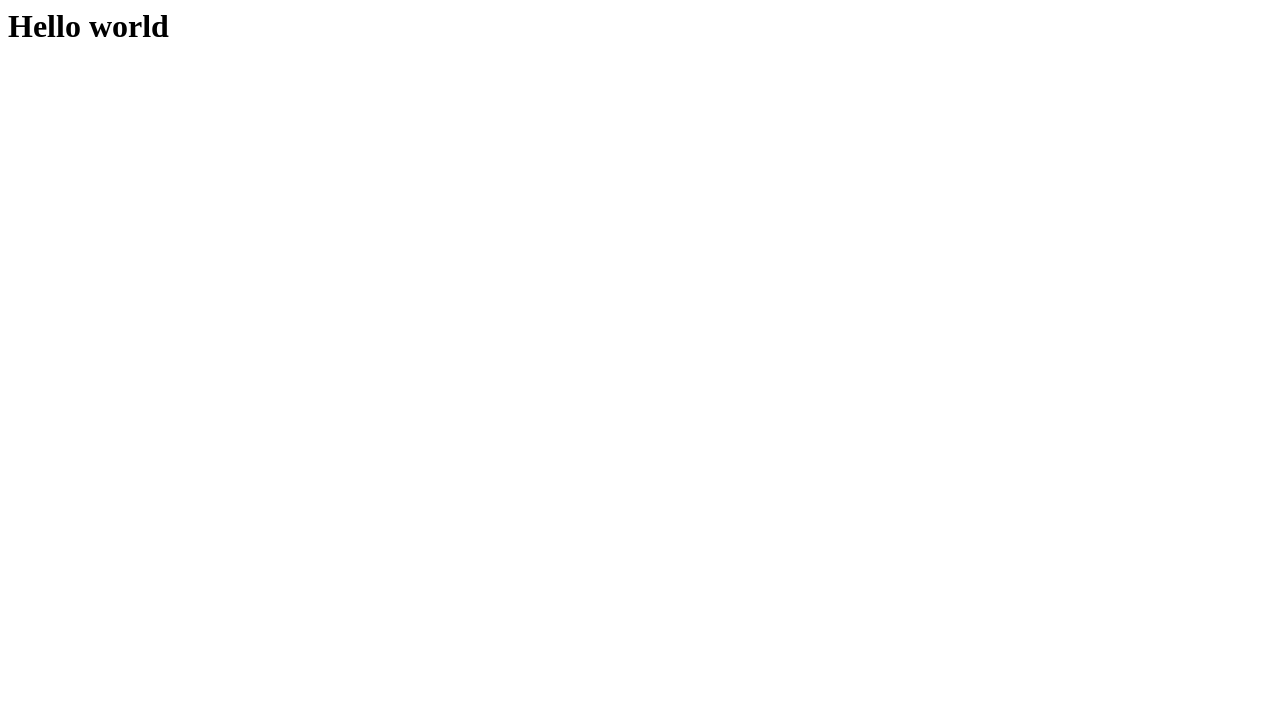
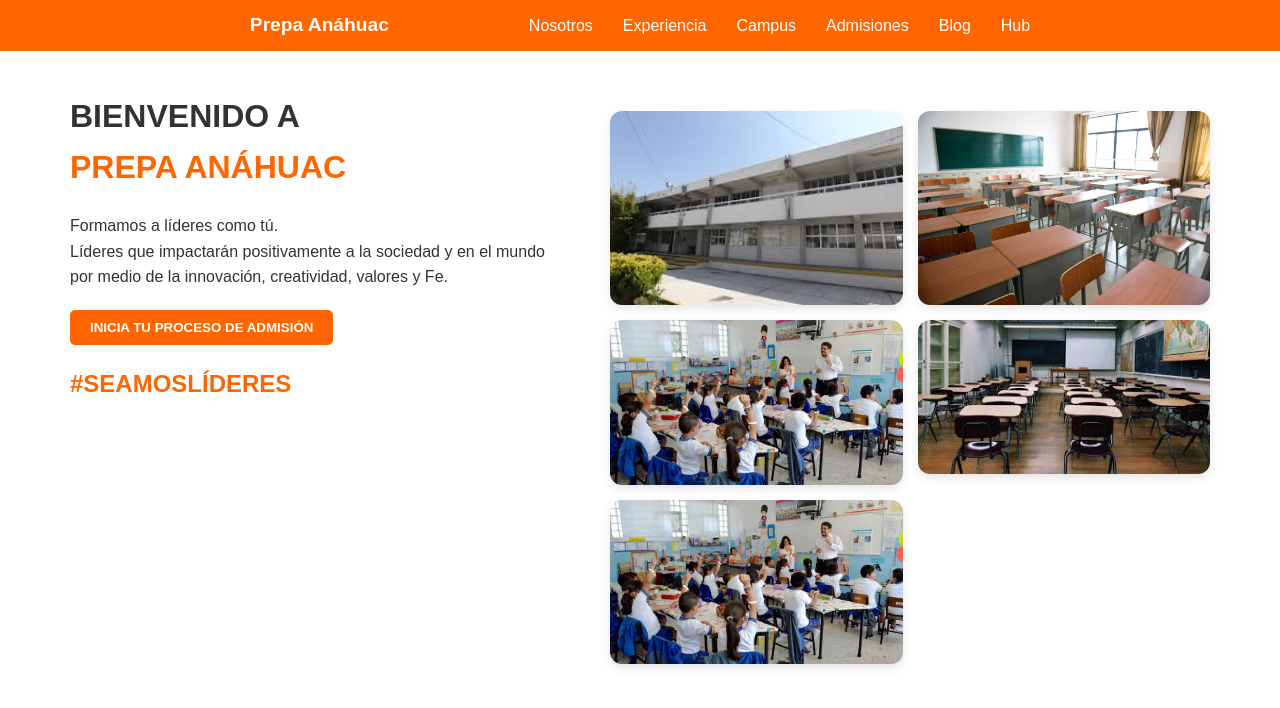
Before and after one commit to Oscar71k1/estadia-R-L-R, a plain HTML site: page index.html in a window 1280 px wide. Drawn offline with nearby package versions, Linux system fonts and the light colour scheme.

Commit message:
commit-2

```diff
--- a/index.html
+++ b/index.html
@@ -1,9 +1,61 @@
+<!DOCTYPE html>
+<html lang="es">
+<head>
+  <meta charset="UTF-8" />
+  <meta name="viewport" content="width=device-width, initial-scale=1.0" />
+  <title>Prepa Anáhuac</title>
+  <link rel="stylesheet" href="styles.css" />
+  <!-- AOS CSS -->
+  <link href="https://cdn.jsdelivr.net/npm/aos@2.3.4/dist/aos.css" rel="stylesheet" />
+  <!-- Swiper CSS -->
+<link
+rel="stylesheet"
+href="https://cdn.jsdelivr.net/npm/swiper@11/swiper-bundle.min.css"
+/>
 
-<html>
-    <head>
-        <title>Raul lopez Ramirez </title>
-    </head>
-    <body>
-        <h1>Hello world</h1>
-    </body>
+</head>
+<body>
+  <header class="header">
+    <div class="logo">Prepa Anáhuac</div>
+    <nav class="nav">
+      <ul>
+        <li>Nosotros</li>
+        <li>Experiencia</li>
+        <li>Campus</li>
+        <li>Admisiones</li>
+        <li>Blog</li>
+        <li>Hub</li>
+      </ul>
+    </nav>
+  </header>
+
+  <main class="hero">
+    <section class="intro" data-aos="fade-right">
+      <h1><strong>BIENVENIDO A</strong><br><span class="anahuac">PREPA ANÁHUAC</span></h1>
+      <p>
+        Formamos a líderes como tú.<br>
+        Líderes que impactarán positivamente a la sociedad y en el mundo por medio de la innovación, creatividad, valores y Fe.
+      </p>
+      <button onclick="iniciarAdmisión()">INICIA TU PROCESO DE ADMISIÓN</button>
+      <h2 class="hashtag">#SEAMOSLÍDERES</h2>
+    </section>
+
+    <section class="galeria">
+      <img src="img/images.jpeg" alt="Estudiantes caminando" data-aos="zoom-in">
+      <img src="img/escuelas-desigualdad-capital-humano-coronavirus-covid-19-min.jpeg" alt="Estudiantes usando laptop" data-aos="zoom-in" data-aos-delay="100">
+      <img src="img/escuelas.jpg" alt="Estudiantes laboratorio" data-aos="zoom-in" data-aos-delay="200">
+      <img src="img/images (1).jpeg" alt="Estudiantes en viaje" data-aos="zoom-in" data-aos-delay="300">
+      <img src="img/escuelas.jpg" alt="Estudiantes en radio" data-aos="zoom-in" data-aos-delay="400">
+    </section>
+  </main>
+
+  <!-- JS personalizado -->
+  <script src="script.js"></script>
+
+  <!-- AOS JS -->
+  <script src="https://cdn.jsdelivr.net/npm/aos@2.3.4/dist/aos.js"></script>
+  <script>
+    AOS.init();
+  </script>
+</body>
 </html>
--- /dev/null
+++ b/script.js
@@ -0,0 +1,23 @@
+function iniciarAdmisión() {
+  alert("Redirigiendo al proceso de admisión...");
+  // window.location.href = 'URL_DE_ADMISION'; // Descomenta si tienes una URL
+}
+
+document.addEventListener("DOMContentLoaded", () => {
+  const images = document.querySelectorAll(".galeria img");
+
+  const observer = new IntersectionObserver(entries => {
+    entries.forEach(entry => {
+      if (entry.isIntersecting) {
+        entry.target.classList.add("visible");
+        observer.unobserve(entry.target); // Opcional: deja de observar después de animar
+      }
+    });
+  }, {
+    threshold: 0.1
+  });
+
+  images.forEach(img => {
+    observer.observe(img);
+  });
+});
--- a/styles.css
+++ b/styles.css
@@ -0,0 +1,152 @@
+* {
+  margin: 0;
+  padding: 0;
+  box-sizing: border-box;
+}
+
+body {
+  font-family: Arial, sans-serif;
+  line-height: 1.6;
+  background-color: #fff;
+  color: #333;
+}
+
+/* Encabezado */
+.header {
+  background: #f60;
+  color: white;
+  padding: 10px 10px;
+  display: flex;
+  justify-content: space-between;
+  align-items: center;
+  justify-content: center;
+  gap: 40px;
+
+}
+
+.logo {
+  font-weight: bold;
+  font-size: 1.2em;
+  margin-right: 100px;
+}
+
+.nav ul {
+  display: flex;
+  list-style: none;
+  gap: 30px;
+}
+
+.nav li {
+  cursor: pointer;
+  transition: color 0.3s ease;
+}
+
+.nav li:hover {
+  color: #ffd699;
+}
+
+/* Sección principal */
+.hero {
+  display: flex;
+  flex-wrap: wrap;
+  padding: 40px 20px;
+  justify-content: center;
+  align-items: flex-start;
+  gap: 40px;
+}
+
+.intro {
+  max-width: 500px;
+}
+
+.intro h1 {
+  font-size: 2rem;
+  margin-bottom: 20px;
+}
+
+.anahuac {
+  color: #f60;
+}
+
+.intro p {
+  margin-bottom: 20px;
+}
+
+.intro button {
+  background: #f60;
+  color: white;
+  padding: 10px 20px;
+  border: none;
+  cursor: pointer;
+  font-weight: bold;
+  border-radius: 5px;
+  transition: background 0.3s ease;
+}
+
+.intro button:hover {
+  background: #cc5200;
+}
+
+.hashtag {
+  color: #f60;
+  margin-top: 20px;
+  font-weight: bold;
+}
+
+/* Galería de imágenes */
+.galeria {
+  display: grid;
+  grid-template-columns: repeat(auto-fit, minmax(250px, 1fr));
+  gap: 15px;
+  max-width: 600px;
+  margin-top: 20px;
+  animation: fadeInUp 0.6s forwards;
+  opacity: 0;
+  transform: translateY(20px);
+  flex-direction: row;
+}
+
+.galeria img {
+  width: 100%;
+  height: auto;
+  border-radius: 12px;
+  box-shadow: 0 4px 10px rgba(0, 0, 0, 0.1);
+  transition: transform 0.3s ease, box-shadow 0.3s ease, opacity 0.5s ease;
+  opacity: 0;
+  transform: translateY(20px);
+  animation: fadeInUp 0.6s forwards;
+}
+
+/* Animaciones escalonadas */
+.galeria img:nth-child(1) { animation-delay: 0.1s; }
+.galeria img:nth-child(2) { animation-delay: 0.2s; }
+.galeria img:nth-child(3) { animation-delay: 0.3s; }
+.galeria img:nth-child(4) { animation-delay: 0.4s; }
+.galeria img:nth-child(5) { animation-delay: 0.5s; }
+
+@keyframes fadeInUp {
+  to {
+    opacity: 1;
+    transform: translateY(0);
+  }
+}
+
+/* Hover effect */
+.galeria img:hover {
+  transform: scale(1.03);
+  box-shadow: 0 8px 20px rgba(0, 0, 0, 0.2);
+}
+
+/* Responsive */
+@media (max-width: 768px) {
+  .hero {
+    flex-direction: column;
+    align-items: center;
+  }
+
+  .nav ul {
+    flex-direction: column;
+    gap: 10px;
+    text-align: right;
+  }
+}
```
Also changed, not shown: img/escuelas-desigualdad-capital-humano-coronavirus-covid-19-min.jpeg (added), img/escuelas.jpg (added), img/images (1).jpeg (added), img/images.jpeg (added), scrip.js (deleted).
